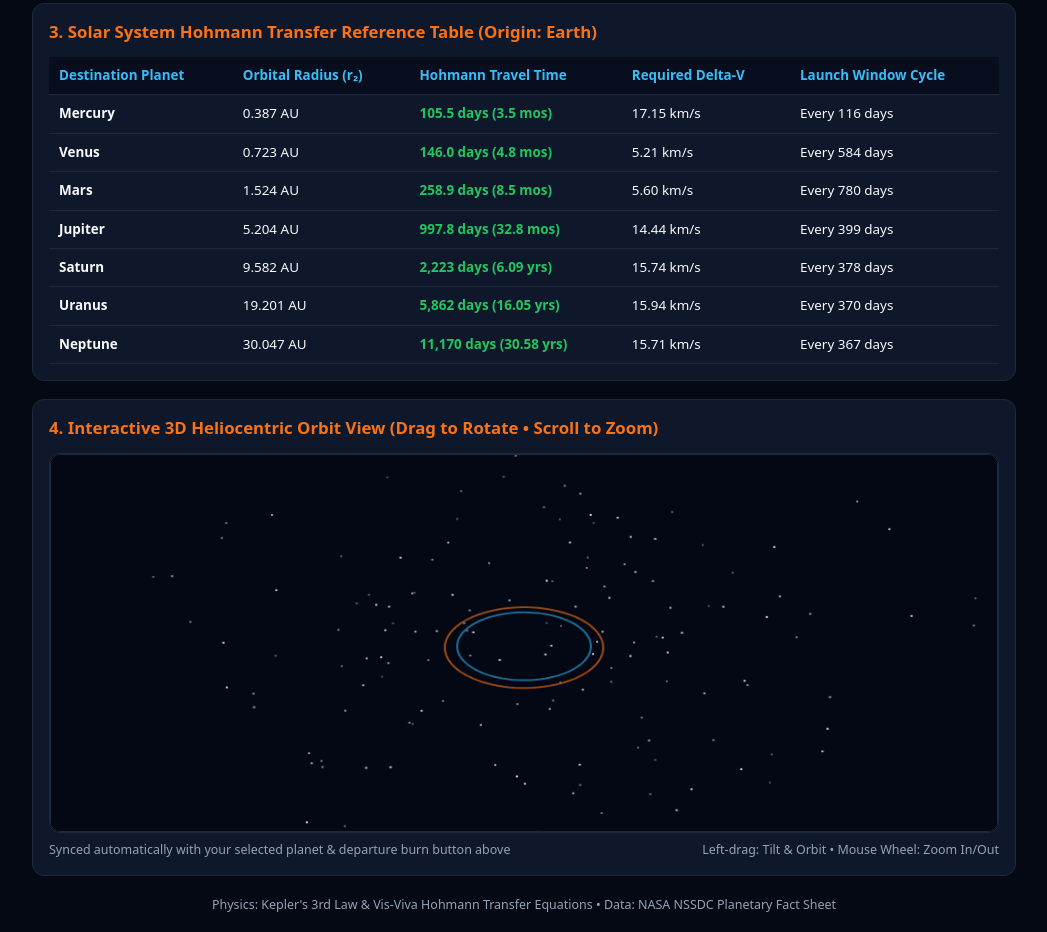
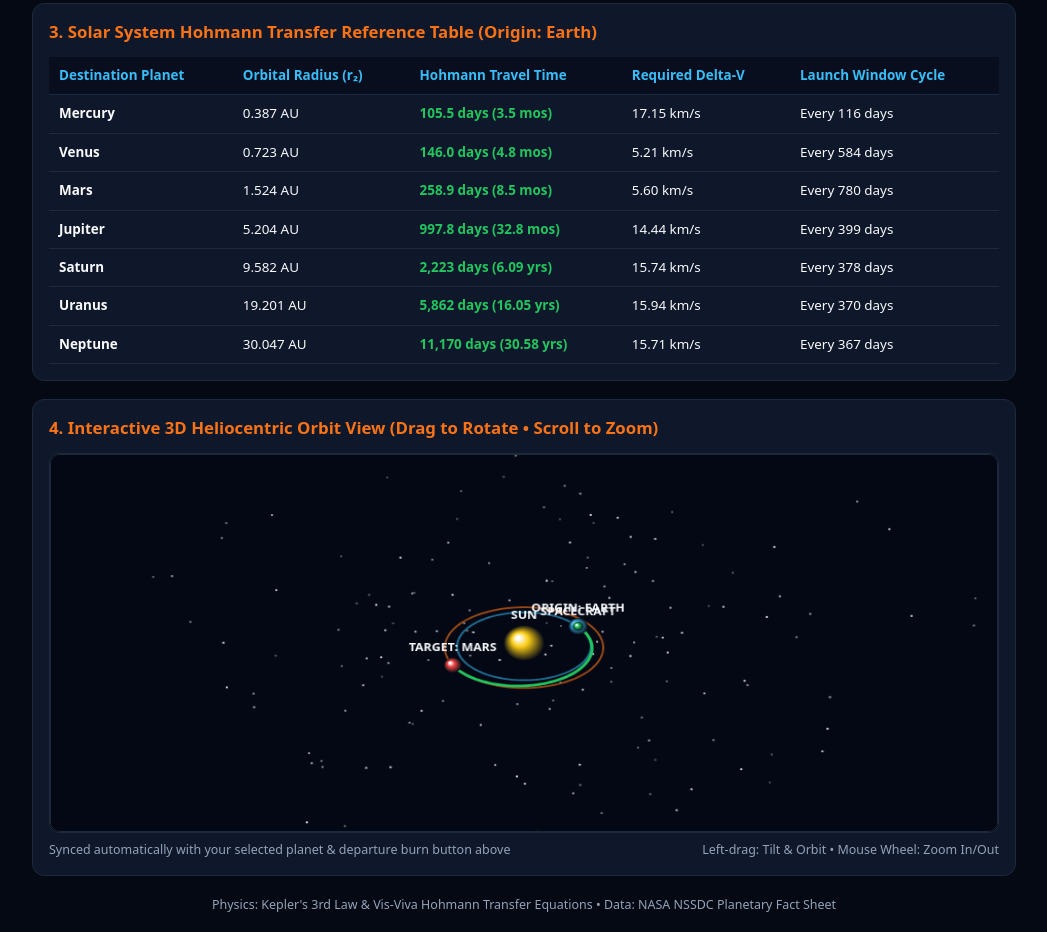
Before and after one commit to HARSH0096767/homman-orbital-planner-, a plain HTML site: page index.html in a window 1280 px wide. Shown: the part 752-1684 px from the top of the page, without its empty margins (116-1163 px from the left). Drawn offline with Linux system fonts and the light colour scheme.

Commit message:
Update index.html

```diff
--- a/index.html
+++ b/index.html
@@ -552,9 +552,10 @@
       calculateHohmann();
       renderLoop();
     })();
-  </script>
-      <!-- 3D SOLAR SYSTEM ADD-ON SCRIPT (THREE.JS) -->
- <script>
+ </script>
+
+  <!-- 3D SOLAR SYSTEM ADD-ON SCRIPT (NATIVE 3D PROJECTION) -->
+  <script>
     (function () {
       const box = document.getElementById("addon3dCanvas");
       const planetDropdown = document.getElementById("targetPlanet");
@@ -583,7 +584,7 @@
         neptune: { name: "Neptune", r: 30.047, color: "#60a5fa", size: 13 }
       };
 
-      const stars = [];
+      const stars = new Array();
       for (let i = 0; i < 160; i++) {
         stars.push({
           x: (Math.random() - 0.5) * 900,
@@ -646,7 +647,7 @@
         };
       }
 
-      function drawOrbit3D(radius, color, dashed) {
+      function drawOrbit3D(radius, color) {
         ctx.save();
         ctx.beginPath();
         for (let i = 0; i <= 96; i++) {
@@ -657,7 +658,6 @@
         }
         ctx.strokeStyle = color;
         ctx.lineWidth = 2;
-        if (dashed) ctx.setLineDash();
         ctx.stroke();
         ctx.restore();
       }
@@ -694,13 +694,13 @@
           ctx.fillRect(sp.sx, sp.sy, 2, 2);
         }
 
-        const target = BODY_DATA[planetDropdown.value] || BODY_DATA.mars;
+        const target = Reflect.get(BODY_DATA, planetDropdown.value) || BODY_DATA.mars;
         const inner = target.r < 1.0;
         const rEarth = inner ? 185 : 105;
         const rTarget = inner ? Math.max(60, 185 * target.r) : Math.min(255, 105 + Math.log10(target.r) * 105);
 
-        drawOrbit3D(rEarth, "rgba(56, 189, 248, 0.55)", false);
-        drawOrbit3D(rTarget, "rgba(249, 115, 22, 0.6)", false);
+        drawOrbit3D(rEarth, "rgba(56, 189, 248, 0.55)");
+        drawOrbit3D(rTarget, "rgba(249, 115, 22, 0.6)");
 
         const a = (rEarth + rTarget) / 2;
         const cFocus = a - rEarth;
@@ -718,15 +718,13 @@
         }
         ctx.strokeStyle = "#22c55e";
         ctx.lineWidth = 3;
-        ctx.setLineDash();
         ctx.stroke();
         ctx.restore();
 
-        const bodies = [
-          { x: 0, y: 0, z: 0, r: 22, color: "#facc15", label: "SUN" },
-          { x: rEarth, y: 0, z: 0, r: 11, color: "#38bdf8", label: "ORIGIN: EARTH" },
-          { x: -rTarget, y: 0, z: 0, r: target.size, color: target.color, label: "TARGET: " + target.name.toUpperCase() }
-        ];
+        const bodies = new Array();
+        bodies.push({ x: 0, y: 0, z: 0, r: 22, color: "#facc15", label: "SUN" });
+        bodies.push({ x: rEarth, y: 0, z: 0, r: 11, color: "#38bdf8", label: "ORIGIN: EARTH" });
+        bodies.push({ x: -rTarget, y: 0, z: 0, r: target.size, color: target.color, label: "TARGET: " + target.name.toUpperCase() });
 
         if (launched) {
           progress = Math.min(1, progress + 0.006);
```
